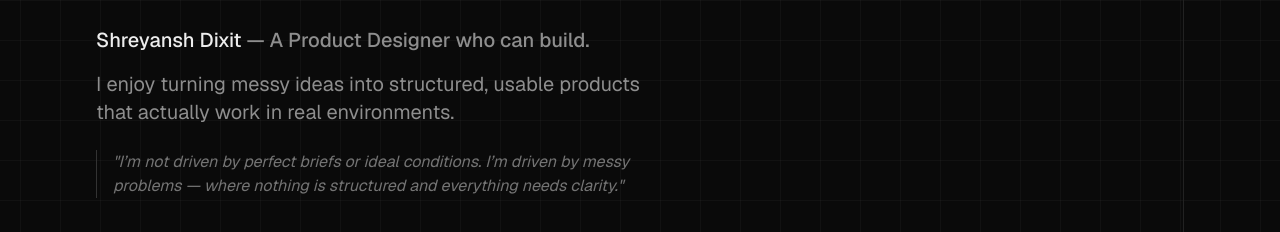
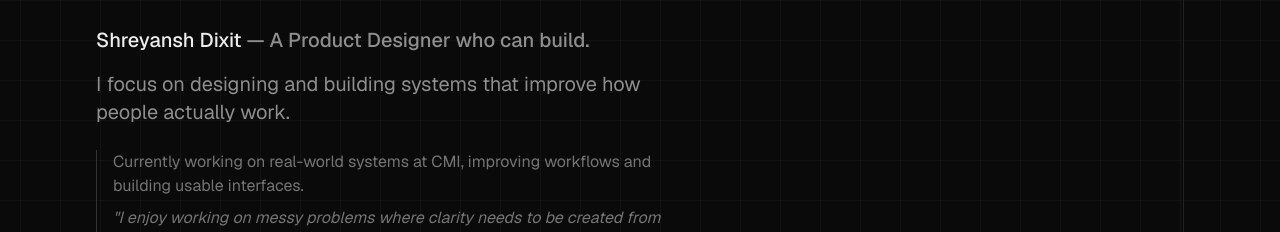
Before and after one commit to Shreyanshdixit6206/new-portfolio, a Next.js app: page / in a window 1280 px wide. Shown: the part 720-952 px from the top of the page. Built offline with nearby package versions, Linux system fonts and the light colour scheme.

Commit message:
Minor high-impact refinements for grounding and clarity

```diff
--- a/src/components/BuilderSide.tsx
+++ b/src/components/BuilderSide.tsx
@@ -13,7 +13,7 @@ export function BuilderSide() {
           </h2>
           <p className="text-ash text-xl max-w-2xl mt-4 flex flex-col gap-2">
             <span>I can take an idea from Figma to a working product and deploy it when needed.</span>
-            <span>I use code as a tool to validate ideas, not just to implement them.</span>
+            <span>I use code as a tool to validate ideas quickly and iterate based on real usage.</span>
           </p>
         </div>
         <Terminal className="w-16 h-16 text-[#333] hidden md:block" />
--- a/src/components/Experience.tsx
+++ b/src/components/Experience.tsx
@@ -20,7 +20,7 @@ const experiences: ExperienceData[] = [
     role: "Incubation Trainee",
     company: "Centre For Medical Innovation, GIMS",
     period: "Feb 2026 — Present",
-    story: "Walked into a chaotic environment of 10+ health-tech startups. I independently identified gaps in workflows and proposed structured solutions, taking initiative beyond my role to build presentation formats and digital creatives that boosted engagement by 25%.",
+    story: "Walked into a chaotic environment of 10+ health-tech startups. This wasn’t assigned work — I identified gaps and took initiative to improve systems and workflows, building formats that boosted engagement by 25%.",
     rotation: -2,
   },
   {
--- a/src/components/HeroSection.tsx
+++ b/src/components/HeroSection.tsx
@@ -29,11 +29,14 @@ export function HeroSection() {
               <span className="text-offwhite">Shreyansh Dixit</span> — A Product Designer who can build.
             </p>
             <p className="text-lg md:text-xl text-ash">
-              I enjoy turning messy ideas into structured, usable products that actually work in real environments.
+              I focus on designing and building systems that improve how people actually work.
             </p>
-            <div className="pl-4 border-l border-[#333] mt-2">
+            <div className="pl-4 border-l border-[#333] mt-2 flex flex-col gap-2">
+              <p className="text-base text-ash/80">
+                Currently working on real-world systems at CMI, improving workflows and building usable interfaces.
+              </p>
               <p className="text-base text-ash/80 italic">
-                "I’m not driven by perfect briefs or ideal conditions. I’m driven by messy problems — where nothing is structured and everything needs clarity."
+                "I enjoy working on messy problems where clarity needs to be created from scratch."
               </p>
             </div>
           </motion.div>
--- a/src/components/PersonalEdge.tsx
+++ b/src/components/PersonalEdge.tsx
@@ -10,10 +10,10 @@ export function PersonalEdge() {
         <div className="max-w-4xl mx-auto text-center border-y border-[#333] py-24 px-4">
           <h2 className="font-display text-5xl md:text-6xl font-bold mb-8 text-white">Why I'm Different</h2>
           <p className="font-display text-2xl md:text-3xl text-ash leading-relaxed mb-6">
-            I bring more than just visual design — I focus on understanding what actually needs to be built.
+            My journey has been less about traditional paths and more about solving real-world problems.
           </p>
           <p className="text-xl md:text-2xl text-ash/80 italic mb-12 max-w-3xl mx-auto">
-            "I’m comfortable working in environments where nothing is predefined — and turning that into structure."
+            "I bring more than just visual design — I focus on understanding what actually needs to be built."
           </p>
           <p className="font-mono text-lg text-accent-green uppercase tracking-widest">
             Product thinking. Design execution. Production code.
```
